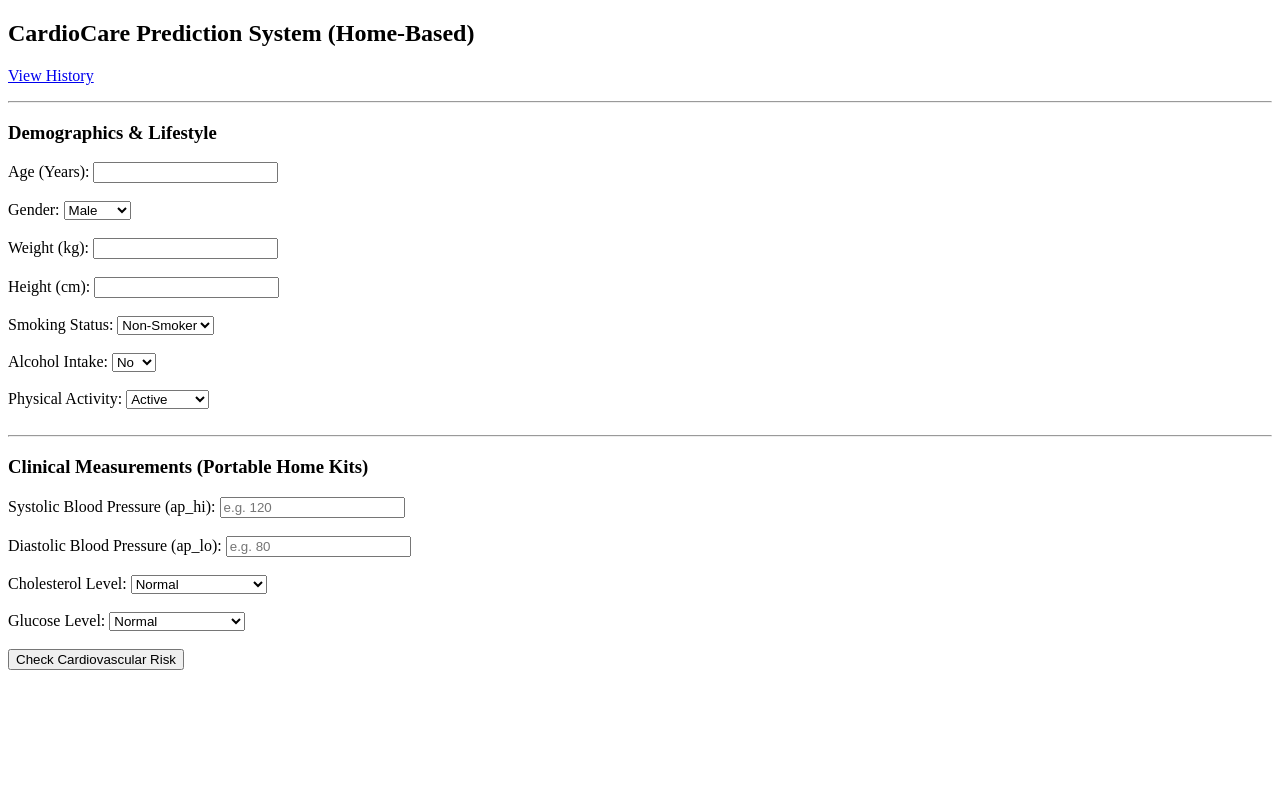
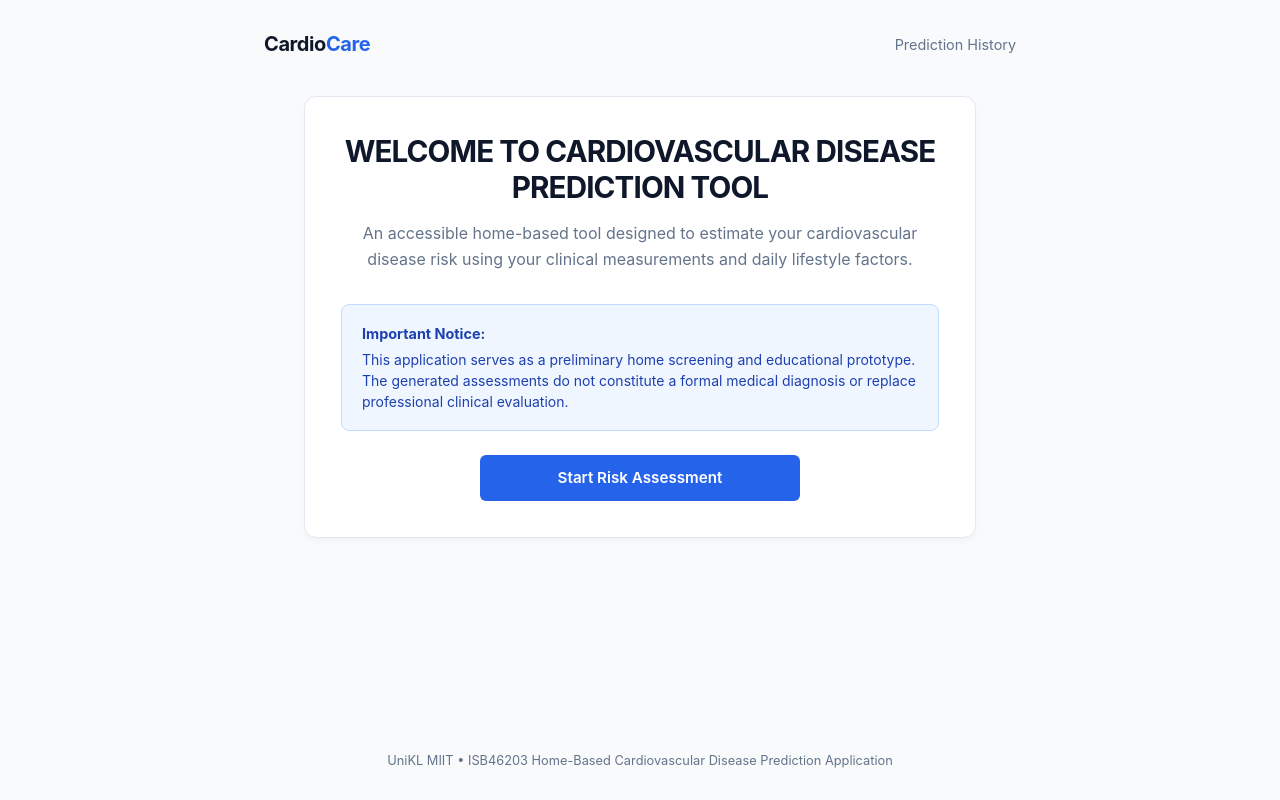
Before and after one commit to ickyy46/cardiovascularPrediction, a Django app: page / in a window 1280 px wide. Run offline with Django 5.2, Linux system fonts and the light colour scheme; parts of the project's set-up code (start-up, migrations or seed data) failed here and were passed over.

Commit message:
New Interface

```diff
--- /dev/null
+++ b/CardioCare/predictor/templates/predictor/components/form_and_result.html
@@ -0,0 +1,100 @@
+<div id="inputFormCard" class="card" {% if not prediction %}style="display: none;"{% endif %}>
+    <button type="button" class="btn-back" onclick="showWelcomeScreen()">&larr; Back to Welcome</button>
+
+    <div class="form-header">
+        <h2>Health Assessment Inputs</h2>
+        <p>Provide your clinical measurement details and personal background indicators below.</p>
+    </div>
+
+    <form method="POST" action="">
+        {% csrf_token %}
+
+        <!-- 1. Clinical Inputs -->
+        <span class="section-label">Clinical Measurement Inputs (Home Monitor)</span>
+        <div class="form-grid">
+            <div class="form-group">
+                <label for="systolic">Systolic Blood Pressure <span>(mmHg)</span></label>
+                <input type="number" id="systolic" name="systolic" placeholder="e.g. 120" value="{{ request.POST.systolic }}" required>
+            </div>
+
+            <div class="form-group">
+                <label for="diastolic">Diastolic Blood Pressure <span>(mmHg)</span></label>
+                <input type="number" id="diastolic" name="diastolic" placeholder="e.g. 80" value="{{ request.POST.diastolic }}" required>
+            </div>
+
+            <div class="form-group">
+                <label for="cholesterol">Cholesterol Level</label>
+                <select id="cholesterol" name="cholesterol" required>
+                    <option value="1" {% if request.POST.cholesterol == '1' %}selected{% endif %}>Normal</option>
+                    <option value="2" {% if request.POST.cholesterol == '2' %}selected{% endif %}>Above Normal</option>
+                    <option value="3" {% if request.POST.cholesterol == '3' %}selected{% endif %}>Well Above Normal</option>
+                </select>
+            </div>
+
+            <div class="form-group">
+                <label for="glucose">Blood Glucose Level</label>
+                <select id="glucose" name="glucose" required>
+                    <option value="1" {% if request.POST.glucose == '1' %}selected{% endif %}>Normal</option>
+                    <option value="2" {% if request.POST.glucose == '2' %}selected{% endif %}>Above Normal</option>
+                    <option value="3" {% if request.POST.glucose == '3' %}selected{% endif %}>Well Above Normal</option>
+                </select>
+            </div>
+        </div>
+
+        <!-- 2. Non-Clinical Inputs -->
+        <span class="section-label">Non-Clinical & Lifestyle Indicators</span>
+        <div class="form-grid">
+            <div class="form-group">
+                <label for="age">Age <span>(Years)</span></label>
+                <input type="number" id="age" name="age" placeholder="e.g. 45" value="{{ request.POST.age }}" required>
+            </div>
+
+            <div class="form-group">
+                <label for="sex">Sex</label>
+                <select id="sex" name="sex" required>
+                    <option value="0" {% if request.POST.sex == '0' %}selected{% endif %}>Female</option>
+                    <option value="1" {% if request.POST.sex == '1' %}selected{% endif %}>Male</option>
+                </select>
+            </div>
+
+            <div class="form-group">
+                <label for="physical_activity">Physical Activity Level</label>
+                <select id="physical_activity" name="physical_activity" required>
+                    <option value="0" {% if request.POST.physical_activity == '0' %}selected{% endif %}>Lower Activity</option>
+                    <option value="1" {% if request.POST.physical_activity == '1' %}selected{% endif %}>Middle Activity</option>
+                    <option value="2" {% if request.POST.physical_activity == '2' %}selected{% endif %}>Higher Activity</option>
+                </select>
+            </div>
+
+            <div class="form-group">
+                <label for="lifestyle">Lifestyle Category</label>
+                <select id="lifestyle" name="lifestyle" required>
+                    <option value="0" {% if request.POST.lifestyle == '0' %}selected{% endif %}>Lower Risk</option>
+                    <option value="1" {% if request.POST.lifestyle == '1' %}selected{% endif %}>Middle Risk</option>
+                    <option value="2" {% if request.POST.lifestyle == '2' %}selected{% endif %}>Higher Risk</option>
+                </select>
+            </div>
+
+            <div class="form-group">
+                <label for="smoking">Smoking Category</label>
+                <select id="smoking" name="smoking" required>
+                    <option value="0" {% if request.POST.smoking == '0' %}selected{% endif %}>Lower (Non-Smoker)</option>
+                    <option value="1" {% if request.POST.smoking == '1' %}selected{% endif %}>Middle</option>
+                    <option value="2" {% if request.POST.smoking == '2' %}selected{% endif %}>Higher</option>
+                </select>
+            </div>
+
+            <div class="form-group">
+                <label for="genetic">Family Genetic History</label>
+                <select id="genetic" name="genetic" required>
+                    <option value="0" {% if request.POST.genetic == '0' %}selected{% endif %}>No</option>
+                    <option value="1" {% if request.POST.genetic == '1' %}selected{% endif %}>Yes</option>
+                </select>
+            </div>
+        </div>
+
+        <button type="submit" class="btn-primary">Generate Cardiovascular Assessment</button>
+
+
+    </form>
+</div>
--- /dev/null
+++ b/CardioCare/predictor/templates/predictor/components/welcome.html
@@ -0,0 +1,13 @@
+<div id="welcomeScreen" class="card welcome-card" {% if prediction %}style="display: none;"{% endif %}>
+    <h1>WELCOME TO CARDIOVASCULAR DISEASE PREDICTION TOOL</h1>
+    <p class="subtitle">
+        An accessible home-based tool designed to estimate your cardiovascular disease risk using your clinical measurements and daily lifestyle factors.
+    </p>
+
+    <div class="disclaimer-box">
+        <strong>Important Notice:</strong>
+        This application serves as a preliminary home screening and educational prototype. The generated assessments do not constitute a formal medical diagnosis or replace professional clinical evaluation.
+    </div>
+
+    <button type="button" onclick="showInputForm()" class="btn-primary" style="max-width: 320px; margin-top: 0;">Start Risk Assessment</button>
+</div>
--- a/CardioCare/predictor/templates/predictor/index.html
+++ b/CardioCare/predictor/templates/predictor/index.html
@@ -2,79 +2,102 @@
 <html lang="en">
 <head>
     <meta charset="UTF-8">
-    <title>CardioCare Prediction System</title>
+    <meta name="viewport" content="width=device-width, initial-scale=1.0">
+    <title>CardioCare | Home-Based Cardiovascular Risk Assessment</title>
+    <style>
+        :root {
+            --bg-color: #f8fafc;
+            --card-bg: #ffffff;
+            --text-main: #0f172a;
+            --text-muted: #64748b;
+            --accent: #2563eb;
+            --accent-hover: #1d4ed8;
+            --border: #e2e8f0;
+            --notice-bg: #eff6ff;
+            --notice-border: #bfdbfe;
+            --notice-text: #1e40af;
+            --radius: 12px;
+            --risk-low: #16a34a;
+            --risk-low-bg: #f0fdf4;
+            --risk-moderate: #d97706;
+            --risk-moderate-bg: #fffbeb;
+            --risk-high: #dc2626;
+            --risk-high-bg: #fef2f2;
+        }
+
+        * { box-sizing: border-box; margin: 0; padding: 0; font-family: -apple-system, BlinkMacSystemFont, "Segoe UI", Roboto, sans-serif; }
+        body { background-color: var(--bg-color); color: var(--text-main); display: flex; flex-direction: column; min-height: 100vh; align-items: center; }
+        header { width: 100%; max-width: 800px; padding: 2rem 1.5rem 1rem; display: flex; justify-content: space-between; align-items: center; }
+        .logo { font-weight: 700; font-size: 1.25rem; color: var(--text-main); text-decoration: none; letter-spacing: -0.02em; }
+        .logo span { color: var(--accent); }
+        nav a { color: var(--text-muted); text-decoration: none; font-size: 0.9rem; margin-left: 1.25rem; transition: color 0.2s; }
+        nav a:hover { color: var(--text-main); }
+        main { width: 100%; max-width: 720px; padding: 1.5rem; flex-grow: 1; }
+        .card { background: var(--card-bg); border: 1px solid var(--border); border-radius: var(--radius); padding: 2.25rem; box-shadow: 0 4px 6px -1px rgba(0, 0, 0, 0.03); }
+        .welcome-card { text-align: center; }
+        .welcome-card h1 { font-size: 1.85rem; font-weight: 700; letter-spacing: -0.03em; margin-bottom: 1rem; color: var(--text-main); }
+        .welcome-card p.subtitle { color: var(--text-muted); font-size: 1rem; line-height: 1.6; margin-bottom: 2rem; }
+        .disclaimer-box { background-color: var(--notice-bg); border: 1px solid var(--notice-border); border-radius: 8px; padding: 1.1rem 1.25rem; margin-bottom: 1.5rem; font-size: 0.875rem; color: var(--notice-text); line-height: 1.5; text-align: left; }
+        .disclaimer-box strong { display: block; margin-bottom: 0.3rem; font-size: 0.9rem; }
+        .form-header { margin-bottom: 1.75rem; }
+        .form-header h2 { font-size: 1.4rem; font-weight: 700; letter-spacing: -0.02em; margin-bottom: 0.4rem; }
+        .form-header p { font-size: 0.875rem; color: var(--text-muted); }
+        .section-label { font-size: 0.75rem; font-weight: 700; text-transform: uppercase; letter-spacing: 0.05em; color: var(--accent); margin: 1.5rem 0 1rem 0; display: block; border-bottom: 1px solid var(--border); padding-bottom: 0.4rem; }
+        .section-label:first-of-type { margin-top: 0; }
+        .form-grid { display: grid; grid-template-columns: 1fr 1fr; gap: 1.25rem; }
+        .form-group { display: flex; flex-direction: column; }
+        label { font-size: 0.825rem; font-weight: 600; color: var(--text-main); margin-bottom: 0.4rem; }
+        label span { font-size: 0.75rem; font-weight: normal; color: var(--text-muted); }
+        input, select { width: 100%; padding: 0.65rem 0.8rem; border: 1px solid var(--border); border-radius: calc(var(--radius) - 6px); font-size: 0.9rem; outline: none; background-color: #fff; transition: border-color 0.2s; }
+        input:focus, select:focus { border-color: var(--accent); }
+        .btn-primary { width: 100%; padding: 0.85rem; background-color: var(--accent); color: #fff; border: none; border-radius: calc(var(--radius) - 6px); font-size: 0.95rem; font-weight: 600; cursor: pointer; transition: background-color 0.2s; margin-top: 2rem; text-decoration: none; display: inline-block; text-align: center; }
+        .btn-primary:hover { background-color: var(--accent-hover); }
+        .btn-back { background: none; border: none; color: var(--text-muted); font-size: 0.85rem; cursor: pointer; margin-bottom: 1rem; padding: 0; display: inline-flex; align-items: center; }
+        .btn-back:hover { color: var(--text-main); }
+        .result-wrapper { margin-top: 2rem; padding-top: 2rem; border-top: 2px dashed var(--border); text-align: center; }
+        .result-badge { display: inline-block; padding: 0.5rem 1.25rem; border-radius: 50px; font-size: 0.875rem; font-weight: 700; letter-spacing: 0.03em; text-transform: uppercase; margin-bottom: 1rem; }
+        .result-badge.lower { background-color: var(--risk-low-bg); color: var(--risk-low); border: 1px solid var(--risk-low); }
+        .result-badge.moderate { background-color: var(--risk-moderate-bg); color: var(--risk-moderate); border: 1px solid var(--risk-moderate); }
+        .result-badge.higher { background-color: var(--risk-high-bg); color: var(--risk-high); border: 1px solid var(--risk-high); }
+        .result-title { font-size: 1.65rem; font-weight: 700; margin-bottom: 0.5rem; }
+        .result-desc { color: var(--text-muted); font-size: 0.95rem; line-height: 1.6; margin-bottom: 1.5rem; }
+        .recommendation-box { background-color: var(--bg-color); border: 1px solid var(--border); border-radius: calc(var(--radius) - 4px); padding: 1.25rem; text-align: left; margin-bottom: 1.5rem; }
+        .recommendation-box h4 { font-size: 0.9rem; font-weight: 700; margin-bottom: 0.5rem; }
+        .recommendation-box p { font-size: 0.875rem; color: var(--text-muted); line-height: 1.5; }
+        footer { padding: 2rem; font-size: 0.8rem; color: var(--text-muted); text-align: center; }
+        @media (max-width: 550px) { .form-grid { grid-template-columns: 1fr; } }
+    </style>
 </head>
 <body>
-    <h2>CardioCare Prediction System (Home-Based)</h2>
-    <p><a href="{% url 'prediction_history' %}">View History</a></p>
-    <hr>
 
-    <form method="POST">
-        {% csrf_token %}
+<header>
+    <a href="{% url 'predict_cardio' %}" class="logo">Cardio<span>Care</span></a>
+    <nav>
+        <a href="{% url 'prediction_history' %}">Prediction History</a>
+    </nav>
+</header>
 
-        <h3>Demographics & Lifestyle</h3>
-        <label>Age (Years):</label>
-        <input type="number" name="age" required><br><br>
+    <main>
+        <!-- Include Components -->
+        {% include 'predictor/components/welcome.html' %}
+        {% include 'predictor/components/form_and_result.html' %}
+    </main>
 
-        <label>Gender:</label>
-        <select name="gender">
-            <option value="2">Male</option>
-            <option value="1">Female</option>
-        </select><br><br>
+    <footer>
+        UniKL MIIT &bull; ISB46203 Home-Based Cardiovascular Disease Prediction Application
+    </footer>
 
-        <label>Weight (kg):</label>
-        <input type="number" step="0.1" name="weight" required><br><br>
+    <script>
+        function showInputForm() {
+            document.getElementById('welcomeScreen').style.display = 'none';
+            document.getElementById('inputFormCard').style.display = 'block';
+        }
 
-        <label>Height (cm):</label>
-        <input type="number" step="0.1" name="height" required><br><br>
+        function showWelcomeScreen() {
+            document.getElementById('inputFormCard').style.display = 'none';
+            document.getElementById('welcomeScreen').style.display = 'block';
+        }
+    </script>
 
-        <label>Smoking Status:</label>
-        <select name="smoke">
-            <option value="0">Non-Smoker</option>
-            <option value="1">Smoker</option>
-        </select><br><br>
-
-        <label>Alcohol Intake:</label>
-        <select name="alco">
-            <option value="0">No</option>
-            <option value="1">Yes</option>
-        </select><br><br>
-
-        <label>Physical Activity:</label>
-        <select name="active">
-            <option value="1">Active</option>
-            <option value="0">Not Active</option>
-        </select><br><br>
-
-        <hr>
-        <h3>Clinical Measurements (Portable Home Kits)</h3>
-        <label>Systolic Blood Pressure (ap_hi):</label>
-        <input type="number" name="ap_hi" placeholder="e.g. 120" required><br><br>
-
-        <label>Diastolic Blood Pressure (ap_lo):</label>
-        <input type="number" name="ap_lo" placeholder="e.g. 80" required><br><br>
-
-        <label>Cholesterol Level:</label>
-        <select name="cholesterol">
-            <option value="1">Normal</option>
-            <option value="2">Above Normal</option>
-            <option value="3">Well Above Normal</option>
-        </select><br><br>
-
-        <label>Glucose Level:</label>
-        <select name="gluc">
-            <option value="1">Normal</option>
-            <option value="2">Above Normal</option>
-            <option value="3">Well Above Normal</option>
-        </select><br><br>
-
-        <button type="submit">Check Cardiovascular Risk</button>
-    </form>
-
-    {% if result %}
-        <hr>
-        <h3>Result: {{ result }}</h3>
-        <p>Estimated Risk Probability: <strong>{{ risk_percentage }}%</strong></p>
-    {% endif %}
 </body>
 </html>
--- a/CardioCare/predictor/urls.py
+++ b/CardioCare/predictor/urls.py
@@ -2,9 +2,12 @@ from django.urls import path
 from . import views
 
 urlpatterns = [
-    path("", views.predict_cardio, name="predict_cardio"),
-    path("history/", views.prediction_history, name="prediction_history"),
-    path("delete/<int:pk>/", views.delete_history, name="delete_cardio_history"),
-    path("api/predict/", views.api_predict_cardio, name="api_predict_cardio"),
-    path("api/history/", views.api_prediction_history, name="api_prediction_history"),
+    path('', views.predict_cardio, name='predict_cardio'),
+path('result/<int:pk>/', views.result_detail, name='result_detail'),
+    path('history/', views.prediction_history, name='prediction_history'),
+    path('history/delete/<int:pk>/', views.delete_history, name='delete_history'),
+
+    # API Endpoints
+    path('api/predict/', views.api_predict_cardio, name='api_predict_cardio'),
+    path('api/history/', views.api_prediction_history, name='api_prediction_history'),
 ]
--- a/CardioCare/predictor/views.py
+++ b/CardioCare/predictor/views.py
@@ -63,10 +63,6 @@ def calculate_cardio_risk(age, gender, weight, height, ap_hi, ap_lo, cholesterol
 # WEB VIEWS (HTML Templates)
 # ==========================================
 def predict_cardio(request):
-    result = None
-    result_class = None
-    risk_percentage = None
-
     if request.method == 'POST':
         age = int(request.POST.get('age', 0))
         gender = int(request.POST.get('gender', 1))
@@ -84,7 +80,7 @@ def predict_cardio(request):
             age, gender, weight, height, ap_hi, ap_lo, cholesterol, gluc, smoke, alco, active
         )
 
-        CardioPrediction.objects.create(
+        record = CardioPrediction.objects.create(
             age=age,
             gender=gender,
             weight=weight,
@@ -101,16 +97,36 @@ def predict_cardio(request):
             risk_percentage=risk_percentage,
         )
 
-    return render(
-        request,
-        'predictor/index.html',
-        {
-            'result': result,
-            'result_class': result_class,
-            'risk_percentage': risk_percentage,
-        },
-    )
+        # Redirect to the new dedicated result page
+        return redirect('result_detail', pk=record.pk)
 
+    return render(request, 'predictor/index.html')
+
+
+def result_detail(request, pk):
+    """Renders the result page component for a specific prediction record."""
+    prediction = get_object_or_404(CardioPrediction, pk=pk)
+
+    context = {
+        'prediction': prediction,
+        'prediction_date': prediction.created_at.strftime("%B %d, %Y") if hasattr(prediction, 'created_at') else None,
+        'prediction_category': prediction.prediction_category.replace(' Predicted Likelihood', ''),
+        'result': prediction.prediction_category,
+        'risk_percentage': prediction.risk_percentage,
+        'systolic': int(prediction.ap_hi),
+        'diastolic': int(prediction.ap_lo),
+        'cholesterol': prediction.cholesterol,
+        'glucose': prediction.gluc,
+        'age': prediction.age,
+        'bmi': prediction.bmi,
+        'physical_activity': prediction.active,
+        'result_class': (
+            'success' if 'Lower' in prediction.prediction_category
+            else 'warning' if 'Moderate' in prediction.prediction_category
+            else 'danger'
+        ),
+    }
+    return render(request, 'predictor/components/result.html', context)
 
 def prediction_history(request):
     history = CardioPrediction.objects.all().order_by('-created_at')
@@ -127,12 +143,9 @@ def delete_history(request, pk):
 # REST API ENDPOINTS (Protected with JWT Auth)
 # ==========================================
 @api_view(['POST'])
-@permission_classes([IsAuthenticated])  # Enforces JWT Authentication
+@permission_classes([IsAuthenticated])
 def api_predict_cardio(request):
-    """
-    API Endpoint to predict cardiovascular risk via JSON POST payload.
-    Exposes prediction capability to authenticated Mobile Applications.
-    """
+    """API Endpoint to predict cardiovascular risk via JSON POST payload."""
     serializer = CardioPredictionSerializer(data=request.data)
     if serializer.is_valid():
         data = serializer.validated_data
@@ -151,10 +164,8 @@ def api_predict_cardio(request):
             active=data['active']
         )
 
-        # Attach authenticated user if available
         user = request.user if request.user.is_authenticated else None
 
-        # Save prediction record to database
         record = serializer.save(
             bmi=bmi,
             prediction_category=result_category,
@@ -174,7 +185,7 @@ def api_predict_cardio(request):
 
 
 @api_view(['GET'])
-@permission_classes([IsAuthenticated])  # Enforces JWT Authentication
+@permission_classes([IsAuthenticated])
 def api_prediction_history(request):
     """API Endpoint to fetch prediction history for authenticated mobile applications."""
     records = CardioPrediction.objects.all().order_by('-created_at')
```
Also changed, not shown: CardioCare/predictor/templates/predictor/components/result.html (added, +137 -0 lines).
